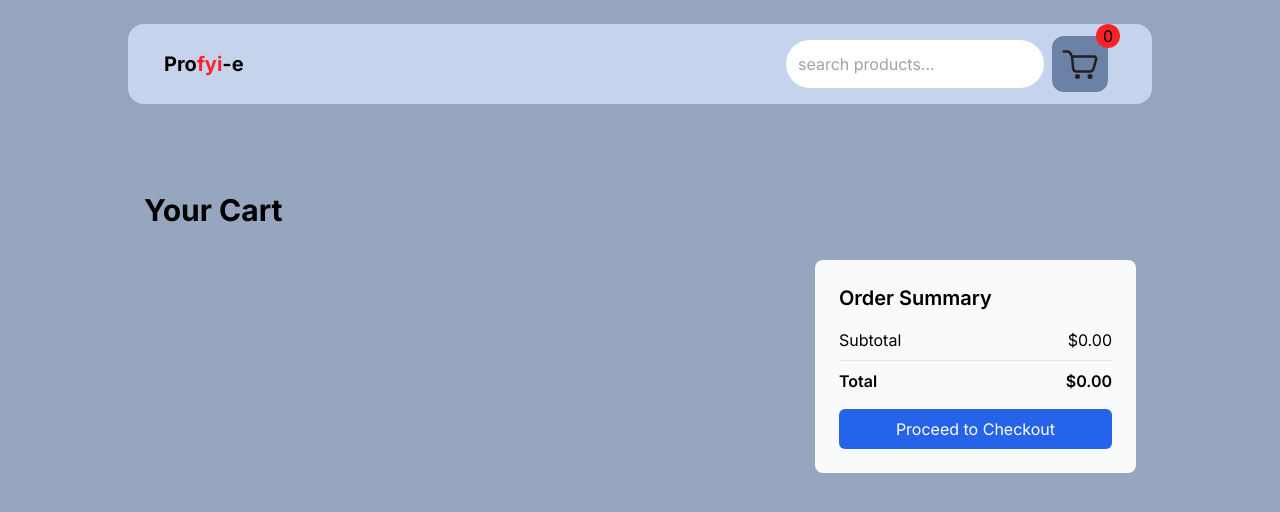
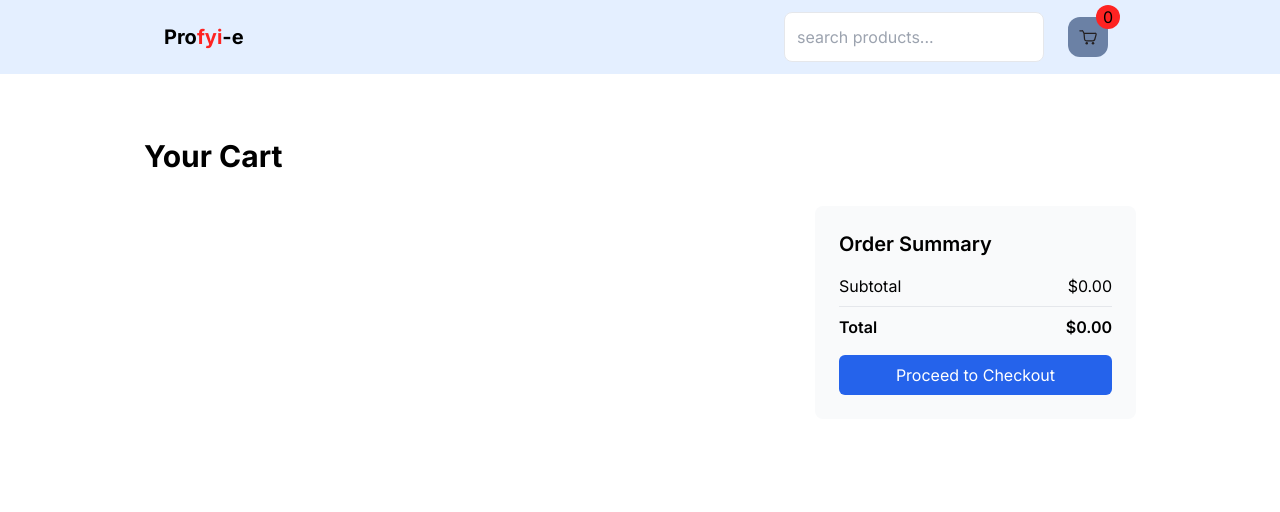
Before and after one commit to nidhinsankar/profyi-e, a Next.js app: page /cart in a window 1280 px wide. Shown: the top 512 px of the page. Built offline with nearby package versions, Linux system fonts and the light colour scheme.

Commit message:
added debouncing for search anf ui responsiveness fix in navbar ,cart

```diff
--- a/app/cart/page.tsx
+++ b/app/cart/page.tsx
@@ -1,4 +1,3 @@
-import { DiscountSelect } from "@/components/button/discount";
 import { CartViewer } from "@/components/cart-viewer";
 
 const CartPage = () => {
--- a/app/globals.css
+++ b/app/globals.css
@@ -10,6 +10,6 @@ html {
   transition: border-color 0.3s ease, box-shadow 0.3s ease;
 }
 .card-border-hover:hover {
-  border-color: #fe2322; /* Change to your desired border color */
+  border-color: #ee11ee; /* Change to your desired border color */
   box-shadow: 0 4px 12px rgba(0, 0, 0, 0.15);
 }
--- a/app/layout.tsx
+++ b/app/layout.tsx
@@ -20,7 +20,7 @@ export default function RootLayout({
 }>) {
   return (
     <html lang="en">
-      <body className={cn(inter.className, "bg-dark-blue/70")}>
+      <body className={cn(inter.className)}>
         <ReduxProvider>
           <Navbar />
           <main className="max-w-5xl mx-auto pt-8">{children}</main>
--- a/components/Navbar.tsx
+++ b/components/Navbar.tsx
@@ -6,9 +6,10 @@ import Search from "./search";
 
 export const Navbar = () => {
   return (
+    <div className="bg-secondary/70 backdrop-blur-2xl sticky top-0 z-20 py-3">
       <nav
         className={cn(
-        "max-w-[360px] md:max-w-5xl mx-auto flex justify-between items-center py-3 bg-secondary/70 md:my-6 rounded-2xl px-4 md:px-9 sticky top-5 z-20"
+          "w-[90%] md:max-w-5xl mx-auto flex justify-between items-center  md:px-9  "
         )}
       >
         <div>
@@ -26,24 +27,25 @@ export const Navbar = () => {
           /> */}
           </Link>
         </div>
-      <div className="flex items-center">
+        <div className="flex items-center gap-4">
           <div className="hidden sm:block">
             <Search />
           </div>
           <Link
             href={"/cart"}
-          className=" mx-2 w-14 h-14 rounded-xl flex justify-center items-center relative bg-dark-blue"
+            className=" mx-2 w-10 h-10 rounded-xl flex justify-center items-center relative bg-dark-blue"
           >
             <Image
               src={"/cart.svg"}
               alt="cart"
               width={0}
               height={0}
-            className="w-10 h-10"
+              className="w-5 h-5"
             />
             <Cart />
           </Link>
         </div>
       </nav>
+    </div>
   );
 };
--- a/components/cart-viewer.tsx
+++ b/components/cart-viewer.tsx
@@ -19,7 +19,7 @@ export const CartViewer = () => {
     <div className="container mx-auto px-4 py-8">
       <h1 className="text-3xl font-bold mb-8">Your Cart</h1>
 
-      <div className="flex flex-col md:flex-row gap-8">
+      <div className="flex flex-col-reverse md:flex-row gap-8">
         {/* Cart Items */}
         <div className="md:w-2/3">
           {items.map((item) => (
--- a/components/category.tsx
+++ b/components/category.tsx
@@ -15,11 +15,11 @@ const CategoryFilter: React.FC<CategoryFilterProps> = ({ categories }) => {
   };
 
   return (
-    <div className="mb-4">
+    <div className="mb-4 flex justify-end">
       <select
         value={selectedCategory}
         onChange={handleCategoryChange}
-        className="px-4 py-2 border rounded-md w-full"
+        className="px-4 py-2 border rounded-md w-full sm:w-[320px] outline-none"
       >
         <option value="">All Categories</option>
         {categories.map((category) => (
--- a/components/product-card.tsx
+++ b/components/product-card.tsx
@@ -1,6 +1,5 @@
 import Image from "next/image";
 import { AddCartButton } from "./button/add-cart";
-import RatingCard from "./rating";
 import StarRating from "./rating";
 import { IProduct } from "@/lib/types";
 
@@ -8,7 +7,7 @@ export const ProductCard = ({ product }: { product: IProduct }) => {
   return (
     <div
       key={product.id}
-      className="flex flex-col relative justify-between min-h-[320px] max-h-[420px] bg-white px-2 py-4 rounded-xl md:hover:scale-105 transition-transform delay-150 card-border card-border-hover"
+      className="flex flex-col relative justify-between min-h-[320px] max-h-[420px] bg-white px-2 py-4 shadow-lg rounded-xl md:hover:scale-105 transition-transform delay-150 card-border card-border-hover"
     >
       <Image
         src={product?.image}
@@ -17,7 +16,7 @@ export const ProductCard = ({ product }: { product: IProduct }) => {
         height={140}
         className=" w-full h-2/3 object-contain"
       />
-      <span className="inline-flex items-center px-3 py-1 text-sm font-medium text-white bg-purple-500 rounded-full shadow-lg absolute top-1 right-2 ">
+      <span className="inline-flex items-center px-2 py-1 text-sm font-medium bg-secondary/95  rounded-lg shadow-lg absolute top-1 right-2 ">
         {product.category}
       </span>
       <div className="flex justify-between items-center w-full gap-4">
@@ -26,9 +25,25 @@ export const ProductCard = ({ product }: { product: IProduct }) => {
       </div>
       <div className="flex justify-between items-center">
         <StarRating rating={product.rating.rate} />
-        <span>total reviews {product.rating.count}</span>
+        <span className="inline-flex items-center justify-between bg-secondary/95 shadow-lg rounded-lg px-2 py-1">
+          <Star />
+          {product.rating.count}
+        </span>
       </div>
       <AddCartButton data={product} />
     </div>
   );
 };
+
+const Star = () => {
+  return (
+    <svg
+      className="w-6 h-6 text-yellow-500 "
+      fill="currentColor"
+      viewBox="0 0 20 20"
+      xmlns="http://www.w3.org/2000/svg"
+    >
+      <path d="M9.049 2.927c.3-.921 1.603-.921 1.902 0l1.07 3.292a1 1 0 00.95.69h3.462c.969 0 1.371 1.24.588 1.81l-2.8 2.034a1 1 0 00-.364 1.118l1.07 3.292c.3.921-.755 1.688-1.54 1.118l-2.8-2.034a1 1 0 00-1.175 0l-2.8 2.034c-.784.57-1.838-.197-1.539-1.118l1.07-3.292a1 1 0 00-.364-1.118L2.98 8.72c-.783-.57-.38-1.81.588-1.81h3.461a1 1 0 00.951-.69l1.07-3.292z" />
+    </svg>
+  );
+};
--- a/components/product-list.tsx
+++ b/components/product-list.tsx
@@ -36,7 +36,7 @@ export const ProductList = ({ productList }: { productList: IProduct[] }) => {
   const currentItems = filteredItems.slice(startIndex, endIndex);
 
   return (
-    <div className="max-w-[360px] min-h-screen md:max-w-5xl mx-auto flex flex-col ">
+    <div className="w-[90%] min-h-screen md:max-w-5xl mx-auto flex flex-col sm:my-7">
       <div className="block sm:hidden my-4">
         <Search />
       </div>
--- a/components/search.tsx
+++ b/components/search.tsx
@@ -2,14 +2,22 @@
 
 import { setSearchQuery } from "@/store/paginationSlice";
 import { useAppDispatch, useAppSelector } from "@/store/store";
-import { ChangeEvent } from "react";
+import { ChangeEvent, useEffect, useState } from "react";
 
 const Search = () => {
   const dispatch = useAppDispatch();
   const searchQuery = useAppSelector((state) => state.pagination.searchQuery);
+  const [query, setQuery] = useState("");
+
+  useEffect(() => {
+    const timer = setTimeout(() => {
+      dispatch(setSearchQuery(query));
+    }, 300);
+    return () => clearTimeout(timer);
+  }, [query, dispatch]);
 
   const handleSearchQuery = (e: ChangeEvent<HTMLInputElement>) => {
-    dispatch(setSearchQuery(e.target.value));
+    setQuery(e.target.value);
   };
   return (
     <div>
@@ -17,9 +25,9 @@ const Search = () => {
         type="text"
         name="search"
         id="search"
-        className="w-full py-3 rounded-3xl px-3 outline-none  focus:ring-4 focus:ring-blue-400"
+        className="w-full py-3 rounded-lg px-3 outline-none border  focus:ring-4 focus:ring-blue-400"
         placeholder="search products..."
-        value={searchQuery}
+        value={query}
         onChange={handleSearchQuery}
       />
     </div>
```
Lines whose indentation alone changed are shown as unchanged.
